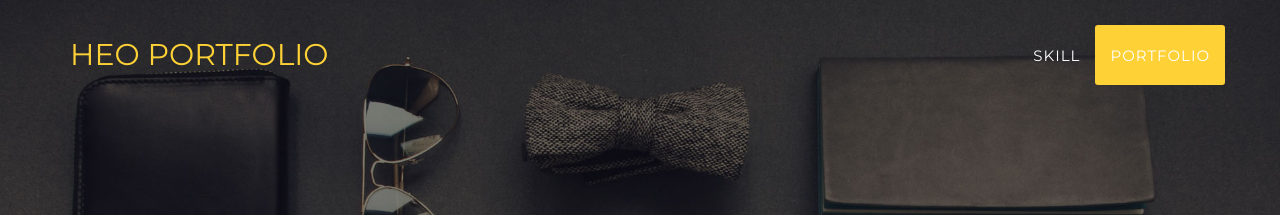
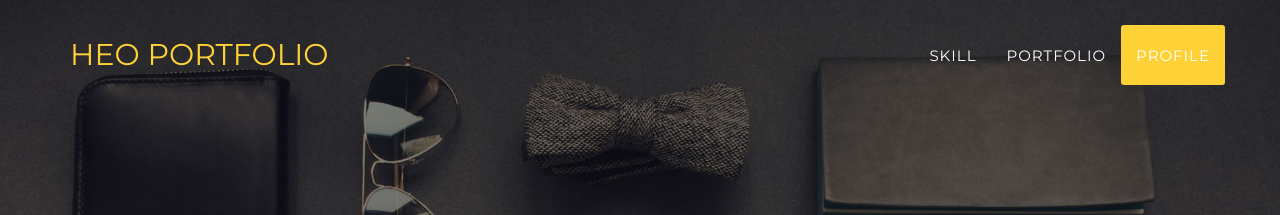
Before and after one commit to alkava28/alkava28, a Jekyll site: the page built from index.html, in a window 1280 px wide. Shown: the top 215 px of the page. Built offline with Jekyll 4.4.1, drawn with Linux system fonts in a browser that asks for light colours; some web fonts are replaced.

Commit message:
Update header.html

```diff
--- a/_includes/header.html
+++ b/_includes/header.html
@@ -24,6 +24,9 @@
                     <li>
                         <a class="page-scroll" href="#portfolio">Portfolio</a>
                     </li>
+                    <li>
+                        <a class="page-scroll" href="#team">Profile</a>
+                    </li>
                 </ul>
             </div>
             <!-- /.navbar-collapse -->
```
